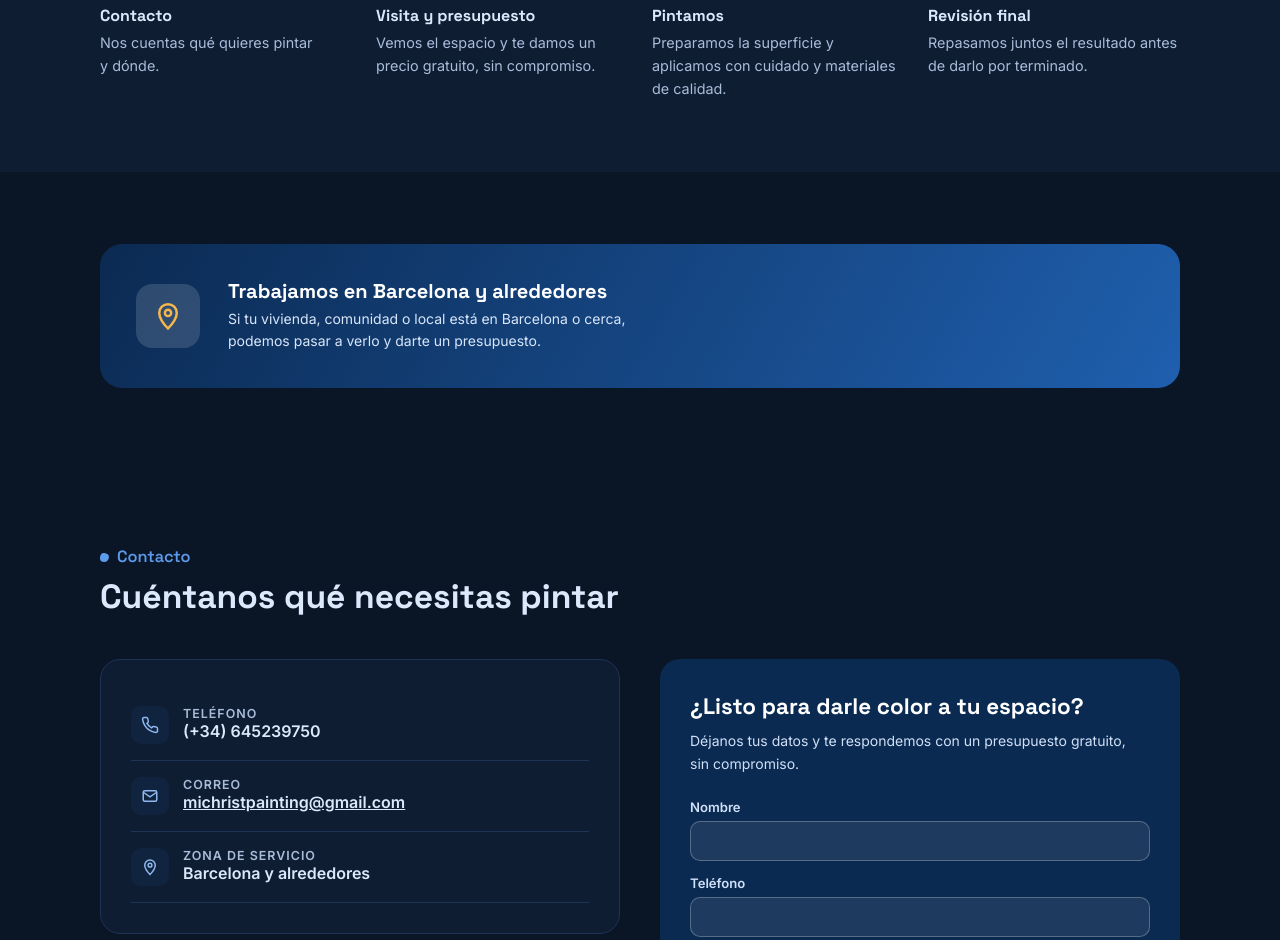
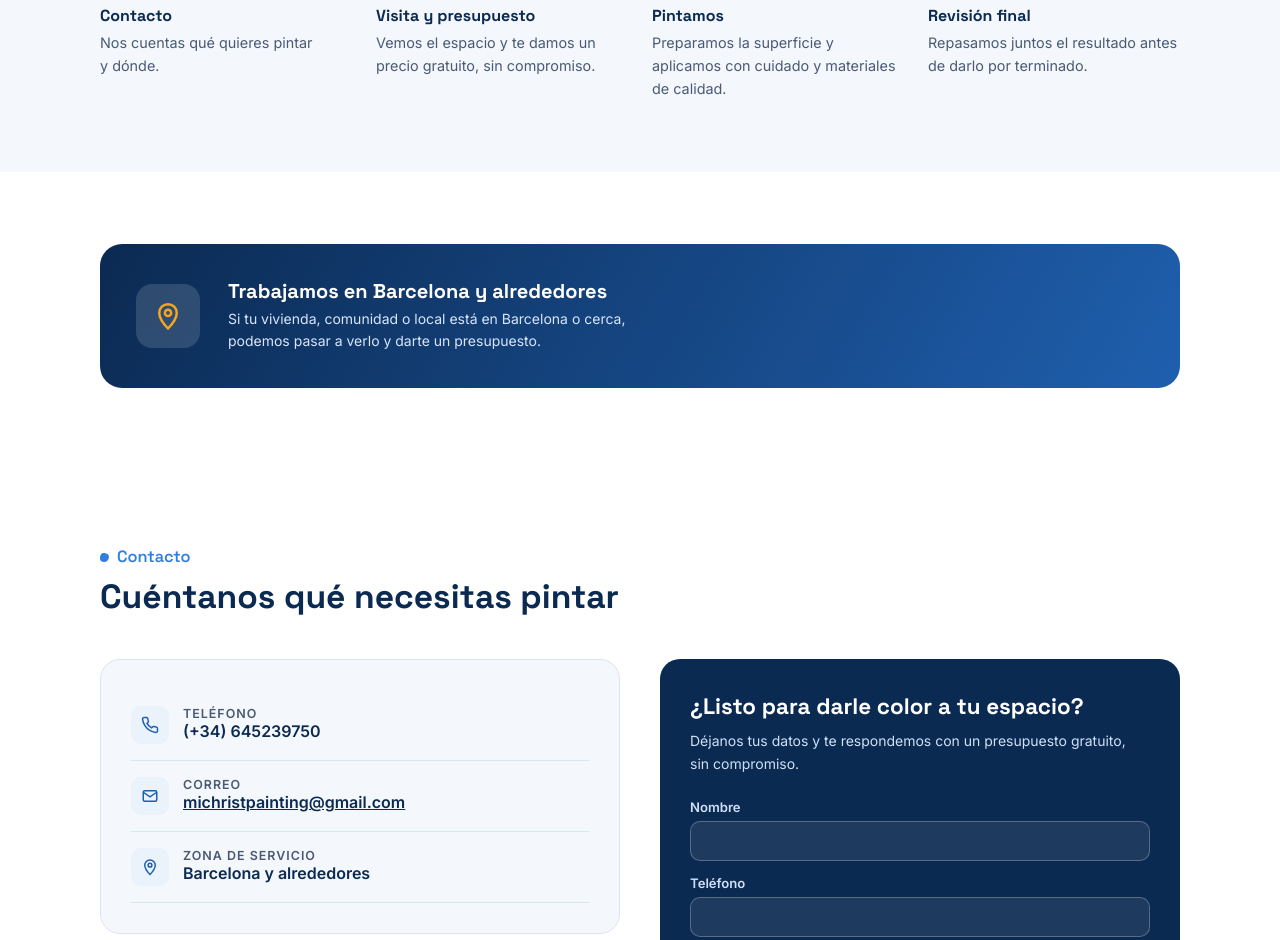
Before and after one commit to cristopherjose99-a11y/michrist-painting, a plain HTML site: page index.html in a window 1280 px wide. Shown: the part 3834-4774 px from the top of the page. Drawn offline with Linux system fonts and the dark colour scheme.

Commit message:
Deja de seguir el modo oscuro del telefono: la pagina siempre usa el diseno claro original

```diff
--- a/index.html
+++ b/index.html
@@ -34,22 +34,11 @@
     --font-body: 'Inter', system-ui, sans-serif;
     color-scheme: light;
   }
-  @media (prefers-color-scheme: dark){
-    :root:not([data-theme="light"]){
-      --navy: #dce8fb;
-      --blue: #8fb9ee;
-      --blue-bright: #5c9bec;
-      --sky: #10233f;
-      --amber: #f5b64d;
-      --amber-dark: #ffcf7a;
-      --bg: #0a1526;
-      --surface: #0f1d33;
-      --ink: #eaf1fc;
-      --ink-soft: #a9bcd8;
-      --line: #1f3356;
-      color-scheme: dark;
-    }
-  }
+  /* Dark mode stays opt-in only (via [data-theme="dark"], not wired to any
+     toggle yet) rather than auto-following the phone: letting the system
+     flip it silently kept breaking contrast on real phones (the hero logo
+     and the quote-form card both went near-invisible), since this page's
+     palette was art-directed for one fixed light look, not designed twice. */
   :root[data-theme="dark"]{
     --navy: #dce8fb;
     --blue: #8fb9ee;
```
